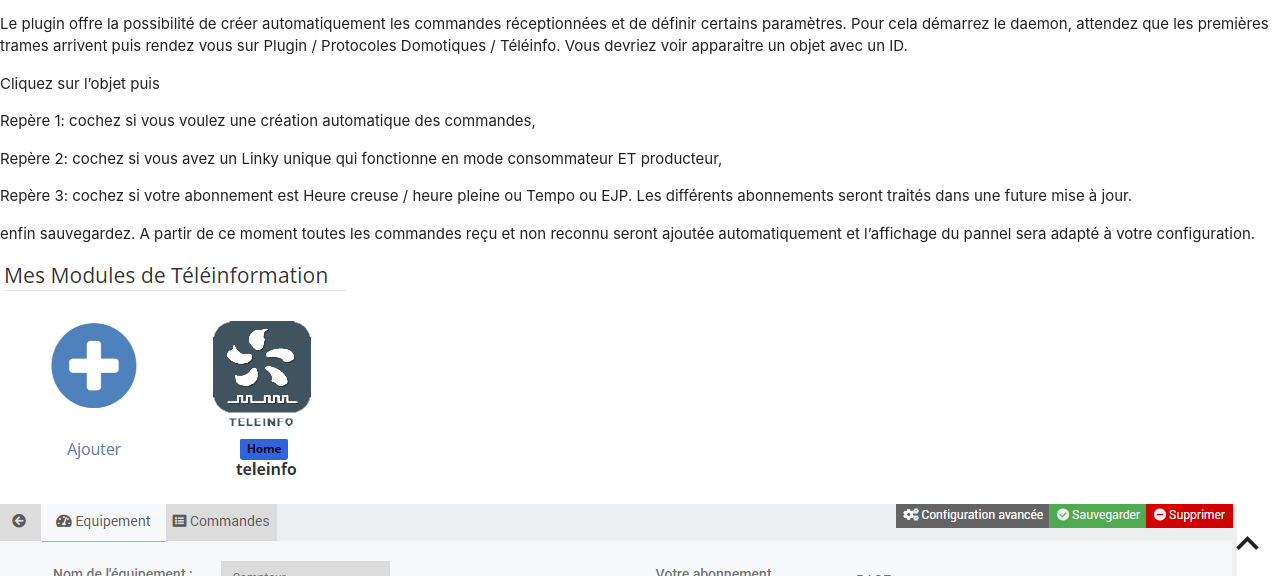
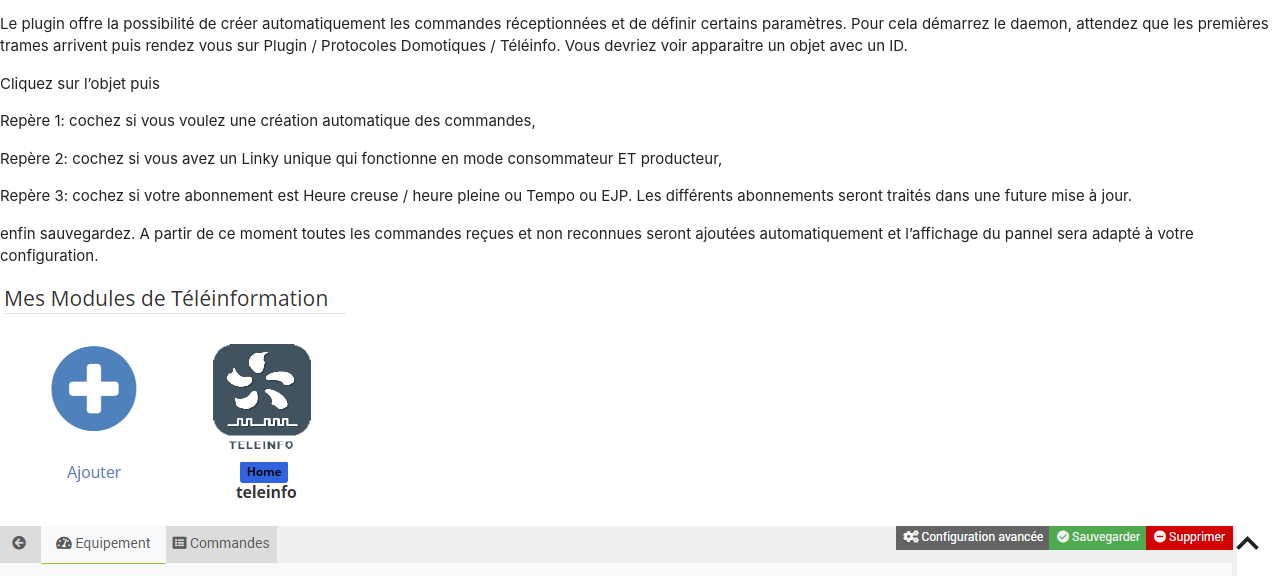
Before and after one commit to NextDom/plugin-teleinfo, a Jekyll site: the page built from docs/fr_FR/configuration.md, in a window 1280 px wide and 900 px high, cut to the strip 324-900 px from the top of the window. Built offline with Jekyll 4.4.1, drawn with Linux system fonts in a browser that asks for light colours; nearby versions of some CDN libraries; our own code applies the rules of GitHub Pages for plain Markdown files; library files that are not in the unit come from our copies.

Commit message:
Update configuration.md

```diff
--- a/docs/fr_FR/configuration.md
+++ b/docs/fr_FR/configuration.md
@@ -16,7 +16,7 @@ Repère 2: cochez si vous avez un Linky unique qui fonctionne en mode consommate
 
 Repère 3: cochez si votre abonnement est Heure creuse / heure pleine ou Tempo ou EJP. Les différents abonnements seront traités dans une future mise à jour.
 
-enfin sauvegardez. A partir de ce moment toutes les commandes reçu et non reconnu seront ajoutée automatiquement et l'affichage du pannel sera adapté à votre configuration.
+enfin sauvegardez. A partir de ce moment toutes les commandes reçues et non reconnues seront ajoutées automatiquement et l'affichage du pannel sera adapté à votre configuration.
 
 ![teleinfo52](../images/teleinformation_objet.png)
 
```
